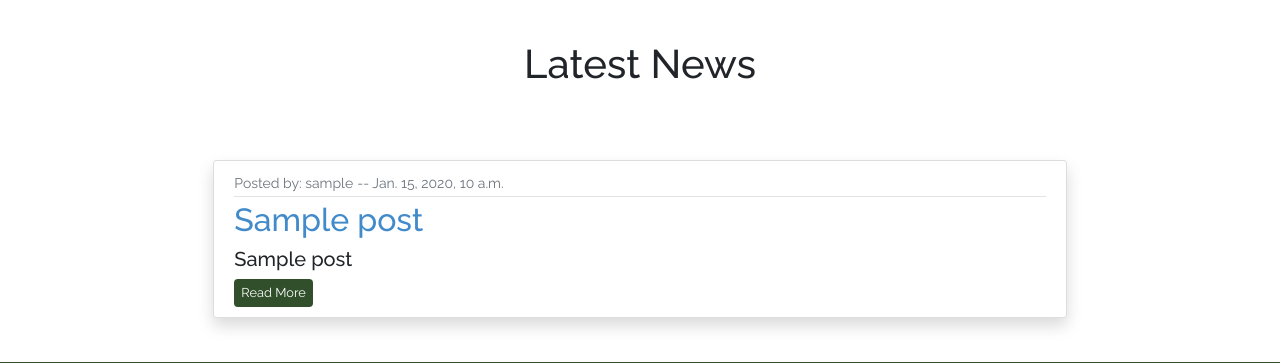
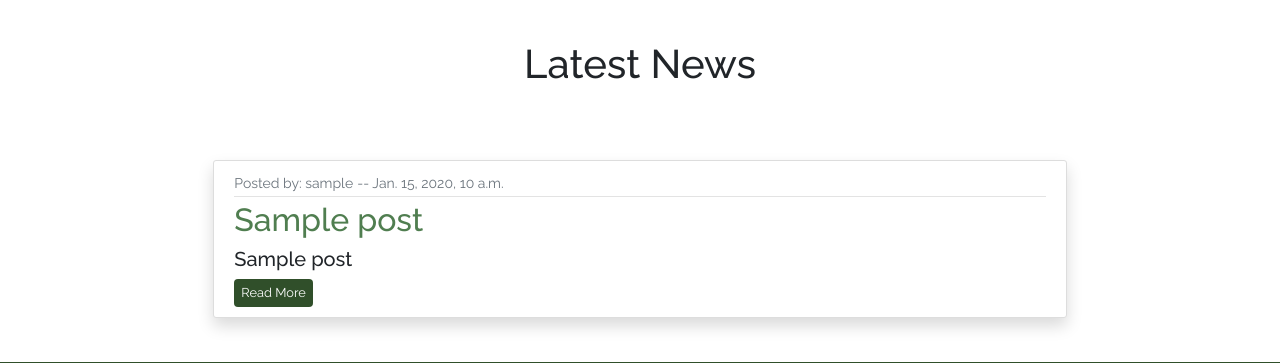
Before and after one commit to LewisMDillon/bushy-park-tennis-club-ld, a Django app: page /news in a window 1280 px wide, with the pointer over the restyled element. Shown: the part 61-424 px from the top of the page. Run offline with Django 3.2, Linux system fonts and the light colour scheme; tables that the repository leaves empty hold one stand-in row (values such as "Sample post"); some libraries are stand-ins or nearby versions.

Commit message:
Change news article styling

```diff
--- a/website/static/website/style.css
+++ b/website/static/website/style.css
@@ -259,7 +259,7 @@ html {
 }
 
 a.article-title:hover {
-  color: #428bca;
+  color: #507e50;
   text-decoration: none;
 }
 
```
